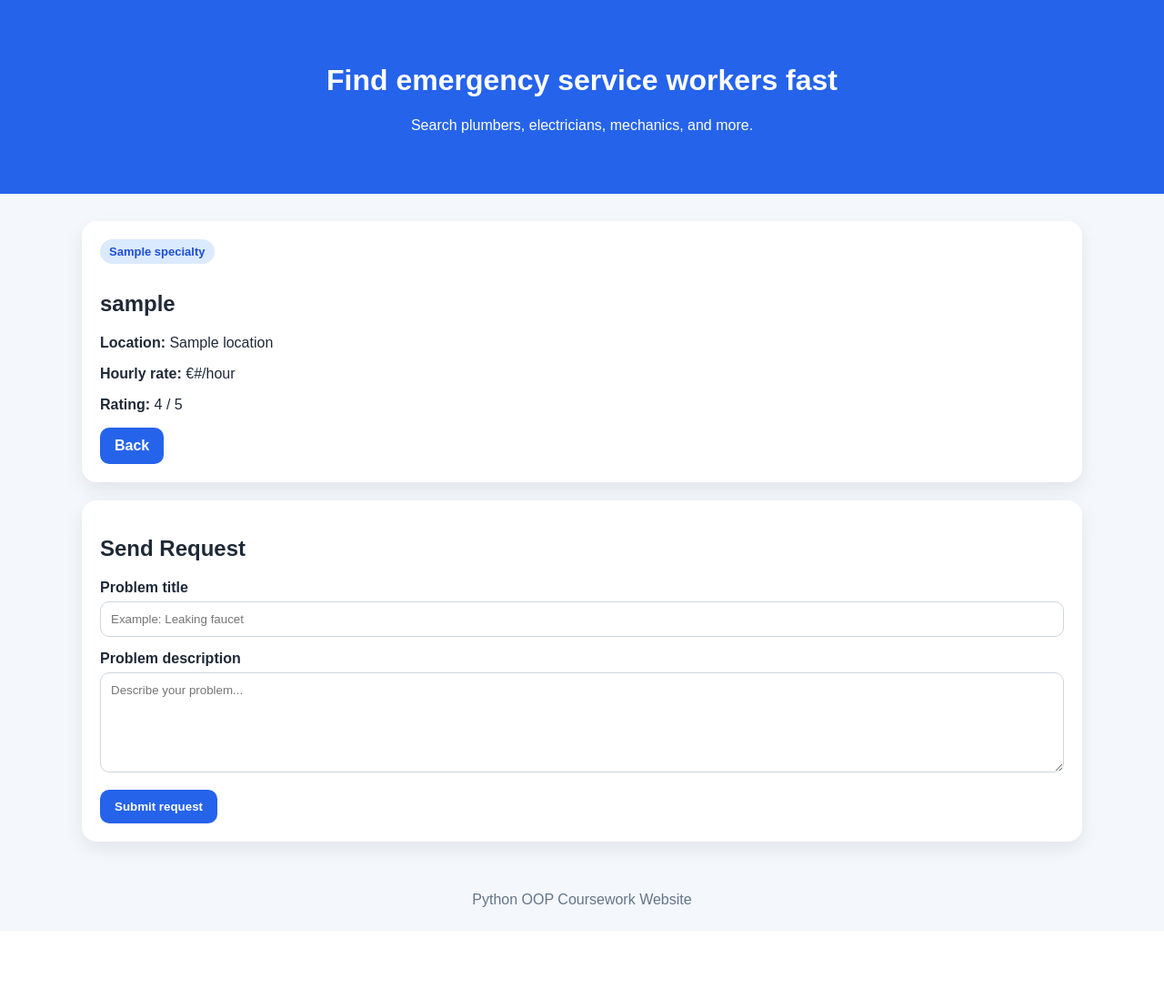
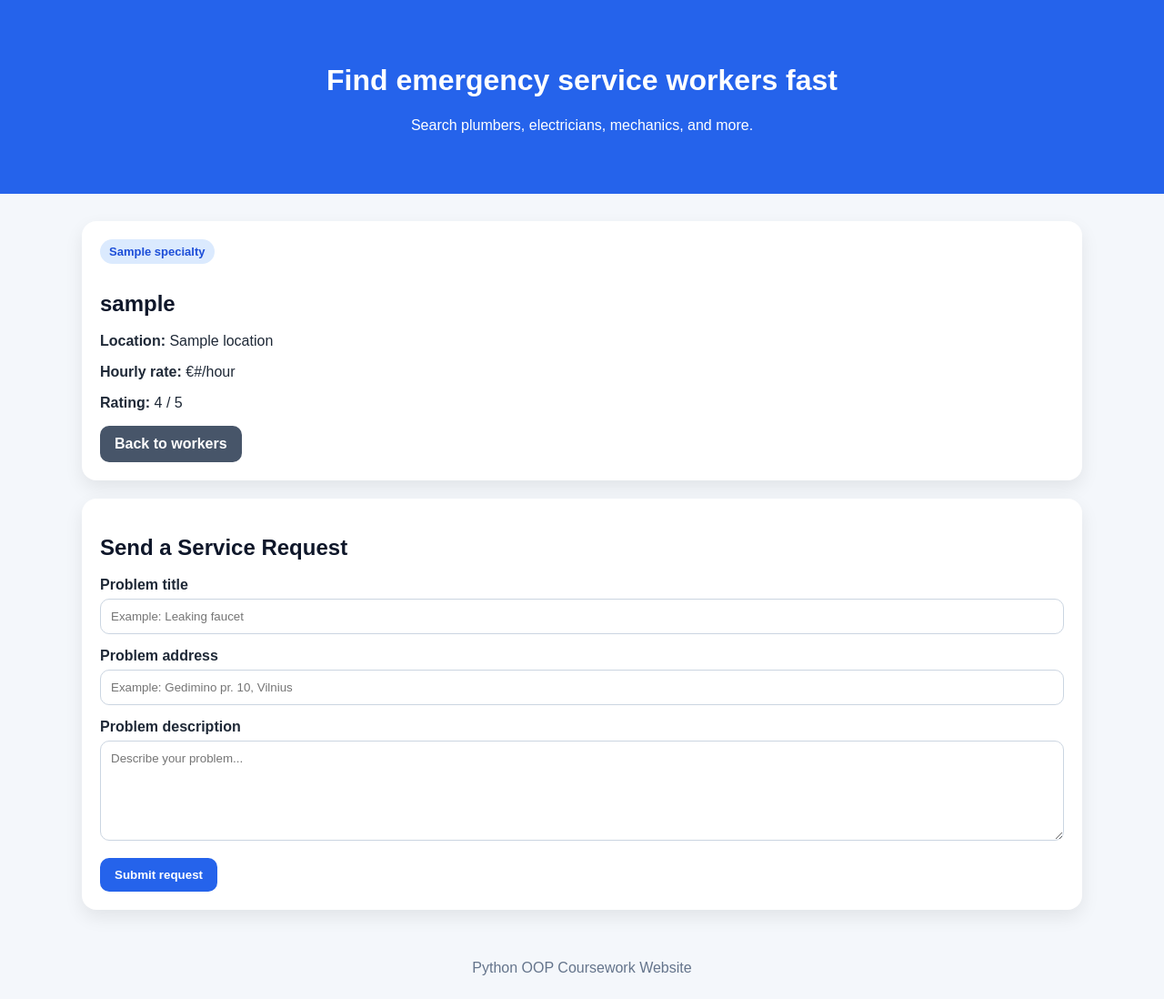
Before and after one commit to Just4Kor/App-for-Emergencies, a Flask app: template templates/worker_details.html in a window 1280 px wide. Shown: the part 105-1203 px from the top of the page at 91% size. Before the commit the page ends 1102 px from the top, so only its background shows below. Run offline with Flask 3, Linux system fonts and the light colour scheme; the template is opened without the code that fills it: most values are stand-ins (such as "Sample title", 1, 10 or a date in 2020).

Commit message:
Refactor worker details template for better structure

```diff
--- a/templates/worker_details.html
+++ b/templates/worker_details.html
@@ -1,18 +1,21 @@
 {% extends "base.html" %}
 
 {% block content %}
-<div class="box">
+<div class="detail-box">
     <span class="badge">{{ worker.specialty }}</span>
-    <h2>{{ worker.username }}</h2>
+    <h2 class="section-title">{{ worker.username }}</h2>
+
     <p><strong>Location:</strong> {{ worker.location }}</p>
     <p><strong>Hourly rate:</strong> €{{ worker.hourly_rate }}/hour</p>
     <p><strong>Rating:</strong> {{ worker.rating }} / 5</p>
 
-    <a class="btn" href="{{ url_for('home') }}">Back</a>
+    <a class="btn btn-secondary" href="{{ url_for('home') }}">
+        Back to workers
+    </a>
 </div>
 
-<div class="box">
-    <h2>Send Request</h2>
+<div class="detail-box">
+    <h2 class="section-title">Send a Service Request</h2>
 
     <form method="post">
         <label for="title">Problem title</label>
@@ -21,6 +24,15 @@
             id="title"
             name="title"
             placeholder="Example: Leaking faucet"
+            required
+        >
+
+        <label for="address">Problem address</label>
+        <input
+            type="text"
+            id="address"
+            name="address"
+            placeholder="Example: Gedimino pr. 10, Vilnius"
             required
         >
 
```
